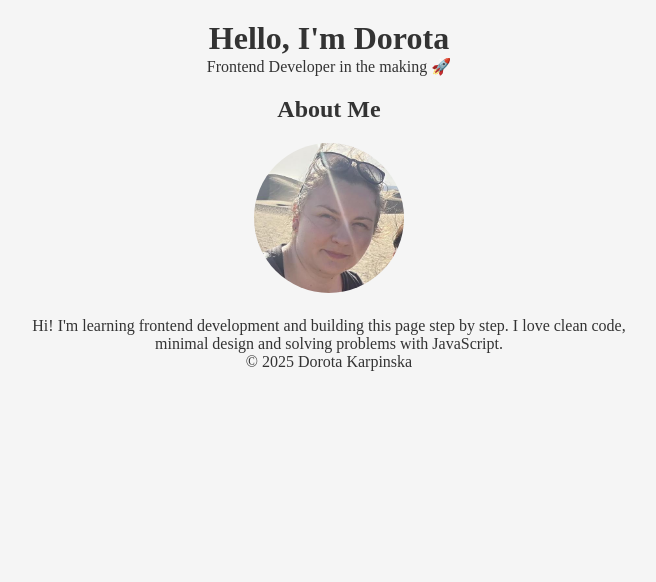
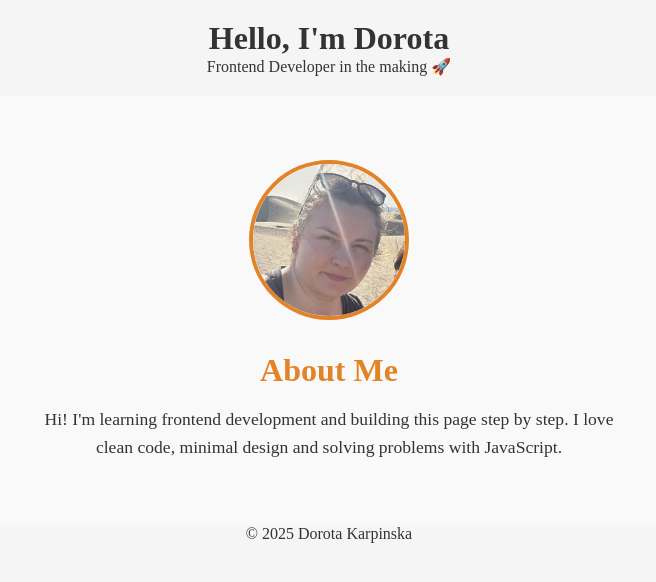
Before and after one commit to Dor-Ka/frontend-basics-homepage, a plain HTML site: page index.html in a window 1280 px wide. Shown: the whole page, without its empty margins (311-967 px from the left). Drawn offline with Linux system fonts and the light colour scheme.

Commit message:
update & style About Me section using BEM

```diff
--- /dev/null
+++ b/css/about.css
@@ -0,0 +1,35 @@
+.about {
+    padding: 4rem 2rem;
+    background-color: #f9f9f9;
+  }
+
+  .about__container {
+    display: flex;
+    flex-direction: column;
+    align-items: center;
+    max-width: 800px;
+    margin: 0 auto;
+    gap: 2rem;
+  }
+
+  .about__photo {
+    width: 160px;
+    height: 160px;
+    object-fit: cover;
+    border-radius: 50%;
+    border: 4px solid #E38327;
+  }
+
+  .about__title {
+    color:#E38327;
+    font-size: 2rem;
+    margin-bottom: 1rem;
+    text-align: center;
+  }
+
+  .about__description {
+    font-size: 1.1rem;
+    line-height: 1.6;
+    text-align: center;
+    max-width: 600px;
+  }
--- a/css/style.css
+++ b/css/style.css
@@ -21,9 +21,3 @@
     margin: 0 auto;
     text-align: center;
   }
-
-  #about img {
-    width: 150px;
-    border-radius: 50%;
-    margin: 20px 0;
-  }
--- a/index.html
+++ b/index.html
@@ -1,31 +1,42 @@
 <!DOCTYPE html>
 <html lang="en">
+
 <head>
     <meta charset="UTF-8">
     <meta name="viewport" content="width=device-width, initial-scale=1.0">
     <title>frontend basics homepage</title>
     <link rel="stylesheet" href="css/style.css" />
+    <link rel="stylesheet" href="css/about.css" />
     <script defer src="js/script.js"></script>
 </head>
+
 <body>
     <header>
         <h1>Hello, I'm Dorota</h1>
         <p>Frontend Developer in the making 🚀</p>
-      </header>
+    </header>
 
-      <main>
+    <main>
 
-        <section id="about">
-          <h2>About Me</h2>
-          <img src="img/profile.jpeg" alt="Profile picture" />
-          <p>Hi! I'm learning frontend development and building this page step by step.
-            I love clean code, minimal design and solving problems with JavaScript.</p>
+        <section class="about">
+            <div class="about__container">
+                <img src="img/profile.jpeg" alt="Profile picture"  class="about__photo" />
+                <div class="about__content">
+                    <h2 class="about__title">About Me</h2>
+                    <p class="about__description">
+                        Hi! I'm learning frontend development and building this page step by step.
+                        I love clean code, minimal design and solving problems with JavaScript.
+                    </p>
+                </div>
+            </div>
         </section>
-      </main>
 
-      <footer>
+    </main>
+
+    <footer>
         <p>&copy; 2025 Dorota Karpinska</p>
-      </footer>
+    </footer>
 
 </body>
+
 </html>
```
